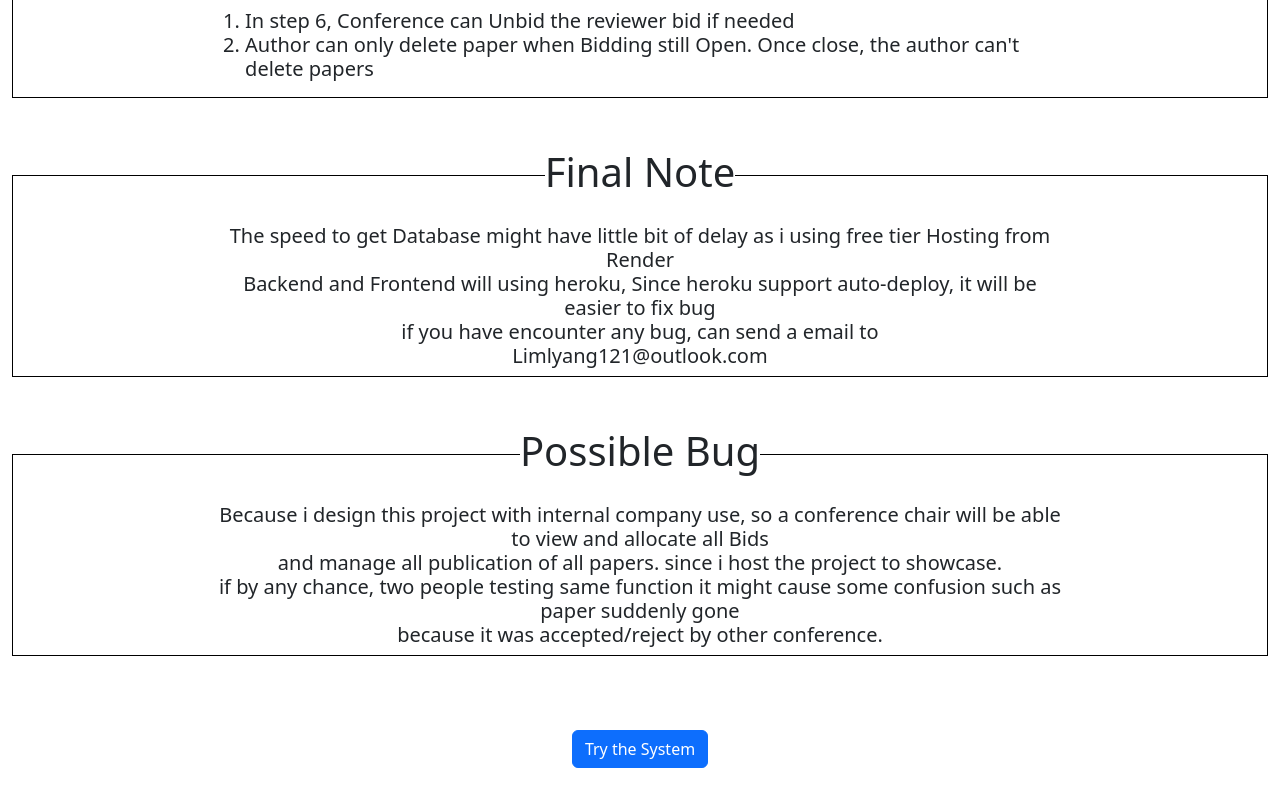
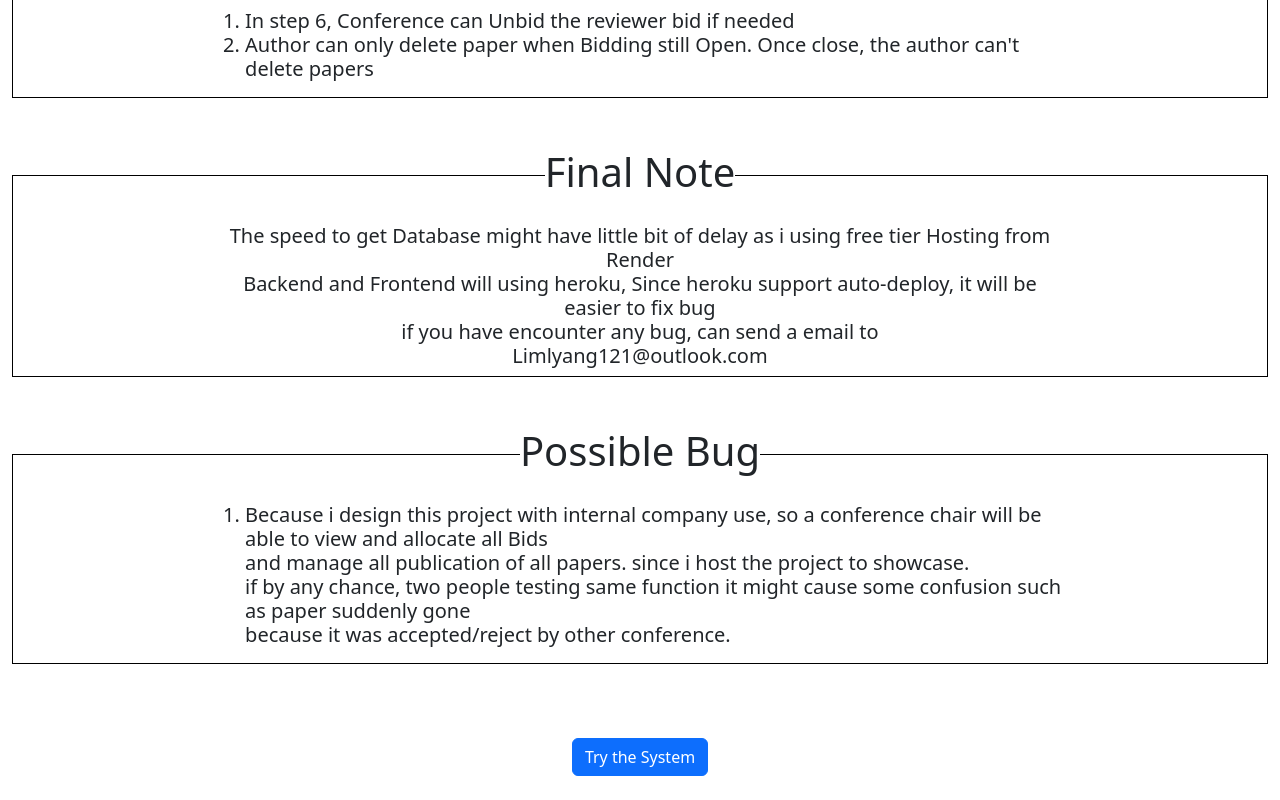
Before and after one commit to limlyang121/Front-end-Research, a React (Create React App) app: page / in a window 1280 px wide. Shown: the part 1175-1975 px from the top of the page. Built offline with nearby package versions, Linux system fonts and the light colour scheme.

Commit message:
Update landing Page

```diff
--- a/src/LandingPage.js
+++ b/src/LandingPage.js
@@ -9,7 +9,7 @@ const LandingPage = () => {
   return (
     <div>
       <h2 style={{ textAlign: "center" }}>Note</h2>
-      <hr style={{height:"20px" }} />
+      <hr style={{ height: "20px" }} />
       <Container fluid>
         <br />
 
@@ -152,10 +152,15 @@ const LandingPage = () => {
 
           <Container style={{ width: "70%" }}  >
             <h5>
-              Because i design this project with internal company use, so a conference chair will be able to view and allocate all Bids  <br />
-              and manage all publication  of all papers. since i host the project to showcase. <br/>
-              if by any chance, two people testing same function it might cause some confusion such as paper suddenly gone <br/>
-              because it was accepted/reject by other conference.
+              <ol style={{ textAlign: "left" }} >
+                <li>
+                  Because i design this project with internal company use, so a conference chair will be able to view and allocate all Bids  <br />
+                  and manage all publication  of all papers. since i host the project to showcase. <br />
+                  if by any chance, two people testing same function it might cause some confusion such as paper suddenly gone <br />
+                  because it was accepted/reject by other conference.
+                </li>
+              </ol>
+
             </h5>
           </Container>
 
--- a/src/Navbar/AppNavbar.js
+++ b/src/Navbar/AppNavbar.js
@@ -41,7 +41,7 @@ const AppNavbar = () => {
       <Navbar color="dark" dark expand="md">
         <Container fluid>
 
-          <NavbarBrand tag={Link} to="/home"><h2>Home</h2></NavbarBrand>
+          <NavbarBrand tag={Link} to="/home" ><h2>Home</h2></NavbarBrand>
 
           <NavbarToggler onClick={() => { setIsOpen(!isOpen) }} />
           <Collapse isOpen={isOpen} navbar>
```
